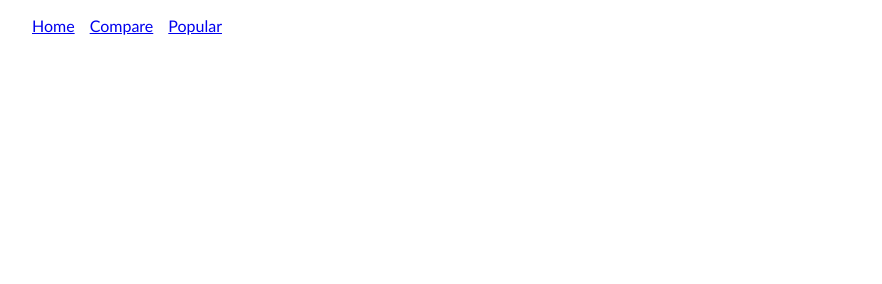
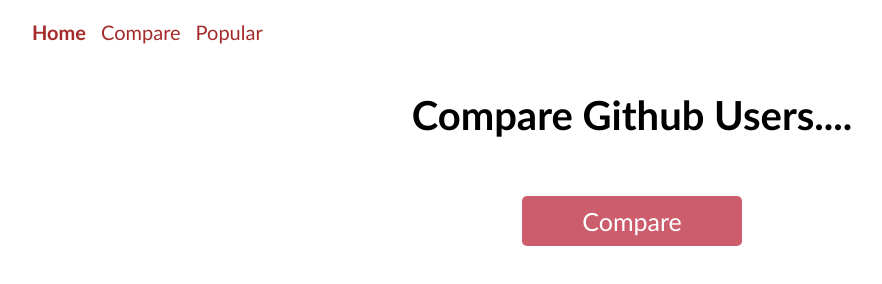
Before and after one commit to AMutaa/React_GithubBattle, a React app: page / in a window 1280 px wide. Shown: the whole page, without its empty margins (8-890 px from the left). Built offline with nearby package versions, Linux system fonts and the light colour scheme.

Commit message:
react-router

```diff
--- a/app/components/App.js
+++ b/app/components/App.js
@@ -1,7 +1,9 @@
 import React, { Component } from 'react';
 import Popular from './Popular';
-import { BrowserRouter as Router, Route } from 'react-router-dom';
+import { BrowserRouter as Router, Route, Switch } from 'react-router-dom';
 import Nav from './Nav';
+import Home from './Home';
+import Compare from './Compare';
 
 class App extends Component {
   render() {
@@ -9,7 +11,16 @@
       <Router>
         <div className="container">
           <Nav />
-          <Route path="/popular" component={Popular} />
+          <Switch>
+            <Route exact path="/" component={Home} />
+            <Route exact path="/compare" component={Compare} />
+            <Route path="/popular" component={Popular} />
+            <Route
+              render={function() {
+                return <p>Not Found</p>;
+              }}
+            />
+          </Switch>
         </div>
       </Router>
     );
--- /dev/null
+++ b/app/components/Compare.js
@@ -0,0 +1,12 @@
+import React, { Component } from 'react';
+
+class Compare extends Component {
+  render() {
+    return (
+      <div>
+        <h1>COMPARE</h1>
+      </div>
+    );
+  }
+}
+export default Compare;
--- /dev/null
+++ b/app/components/Home.js
@@ -0,0 +1,17 @@
+import React, { Component } from 'react';
+import { Link } from 'react-router-dom';
+
+class Home extends Component {
+  render() {
+    return (
+      <div className="home-container">
+        <h1>Compare Github Users....</h1>
+        <Link className="button" to="/Compare">
+          Compare
+        </Link>
+      </div>
+    );
+  }
+}
+
+export default Home;
--- a/app/index.css
+++ b/app/index.css
@@ -1,5 +1,6 @@
 body {
   font-family: 'Gill Sans', 'Gill Sans MT', Calibri, 'Trebuchet MS', sans-serif;
+  font-size: 20px;
 }
 
 .container{
@@ -13,6 +14,11 @@
 
 li{
   list-style-type: none;
+}
+
+a{
+  text-decoration: none;
+  color:brown;
 }
 
 .languages{
@@ -55,3 +61,33 @@
 .nav li {
   margin-right:15px;
 }
+.active{
+  font-weight: bold
+}
+.home-container{
+  display: flex;
+  flex-direction: column;
+  align-items: center;
+}
+
+.button{
+    color: white;
+    background: #b9263cbe;
+    padding: 10px 10px;
+    font-weight: normal;
+    font-size: 25px;
+    border-radius: 5px;
+    border: none;
+    width: 200px;
+    text-align: center;
+    margin-top:30px;
+
+}
+
+.button:hover:enabled{
+text-decoration: none
+}
+
+.button:active{
+  transform: translateY(1px)
+}
--- a/webpack.config.js
+++ b/webpack.config.js
@@ -6,12 +6,17 @@
   output: {
     path: path.resolve(__dirname, 'dist'),
     filename: 'index_bundle.js',
+    publicPath: '/',
   },
   module: {
     rules: [
       { test: /\.(js)$/, use: 'babel-loader' },
       { test: /\.css$/, use: ['style-loader', 'css-loader'] },
     ],
+  },
+
+  devServer: {
+    historyApiFallback: true,
   },
 
   plugins: [
```
